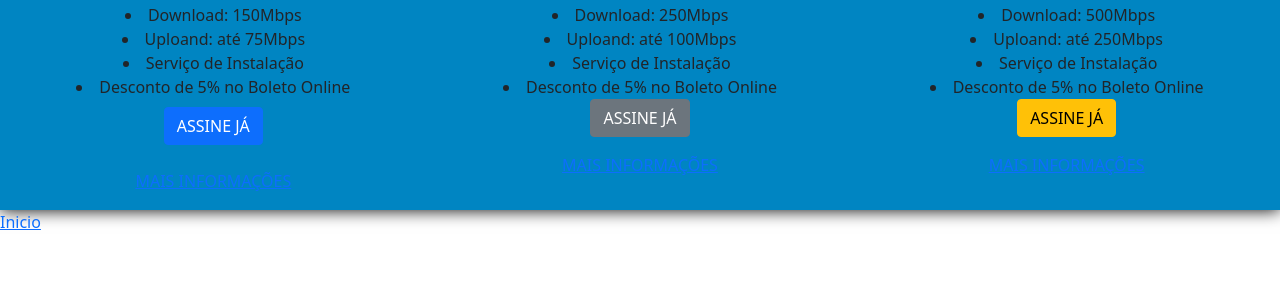
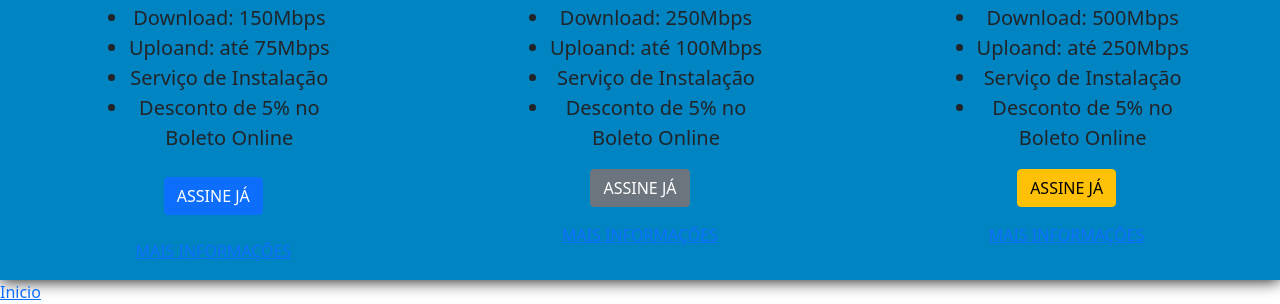
Before and after one commit to matheus4179/NetClaroBauru, a plain HTML site: page index.html in a window 1280 px wide. Shown: the part 709-1013 px from the top of the page. Before the commit the page ends 943 px from the top, so only its background shows below. Drawn offline with Linux system fonts and the light colour scheme.

Commit message:
22-07-21-16-53

```diff
--- a/css/style.css
+++ b/css/style.css
@@ -45,3 +45,14 @@
 	text-align: center;
 	color: white;
 }
+
+.list-group2 {
+	justify-content: flex-end;
+	display: inline-block;
+	padding: auto;
+	flex-direction: column;
+	text-align: center;
+	word-break: all;
+	font-size: 20px;
+
+}
--- a/index.html
+++ b/index.html
@@ -80,36 +80,36 @@
 				<div class="col-lg-4">
 					<div align="center">
 						<h1 style="background-color: white;">150 MEGA</h1>
-					<lo>
+					<ul class="list-group2">
 						<li>Download: 150Mbps</li>
 						<li>Uploand: até 75Mbps</li>
 						<li>Serviço de Instalação</li>
-						<li>Desconto de 5% no Boleto Online</li>
-					</lo>
+						<li>Desconto de 5% no<br> Boleto Online</li>
+					</ul>
 				</div>
 					<p align="center"><a class="btn btn-primary my-2" href="https://api.whatsapp.com/send?phone=5514997747842&text=Ol%C3%A1%2C%20tenho%20interesse%20no%20plano%20de%20*125*%20mega" target="_blank">ASSINE JÁ</a></p><p class="m_informacao"><a href="#">MAIS INFORMAÇÕES</a></p>
 				</div>
 				<div class="col-lg-4 ">
 					<div align="center">
 						<h1 style="background-color: green;">250 MEGA</h1>
-					<lo>
+					<ul class="list-group2">
 						<li >Download: 250Mbps</li>
 						<li>Uploand: até 100Mbps</li>
 						<li>Serviço de Instalação</li>
-						<li>Desconto de 5% no Boleto Online</li>
-					</lo>
+						<li>Desconto de 5% no <br>Boleto Online</li>
+					</ul>
 					</div>
 					<p align="center"><a class="btn btn-secondary" href="https://api.whatsapp.com/send?phone=5514997747842&text=Ol%C3%A1%2C%20tenho%20interesse%20no%20plano%20de%20*250*%20mega" target="_blank">ASSINE JÁ</a></p><p class="m_informacao"><a href="#">MAIS INFORMAÇÕES</a></p>
 				</div>
 				<div class="col-lg-4 ">
 					<div align="center">
 						<h1 style="background-color: blue; color: white;">500 MEGA</h1>
-					<lo>
+					<ul class="list-group2">
 						<li >Download: 500Mbps</li>
 						<li>Uploand: até 250Mbps</li>
 						<li>Serviço de Instalação</li>
-						<li>Desconto de 5% no Boleto Online</li>
-					</lo>
+						<li>Desconto de 5% no <br>Boleto Online</li>
+					</ul>
 					</div>
 					<p align="center"><a class="btn btn-warning" href="https://api.whatsapp.com/send?phone=5514997747842&text=Ol%C3%A1%2C%20tenho%20interesse%20no%20plano%20de%20*500*%20mega" target="_blank">ASSINE JÁ</a></p><p class="m_informacao"><a href="#">MAIS INFORMAÇÕES</a></p>
 				</div>
```
